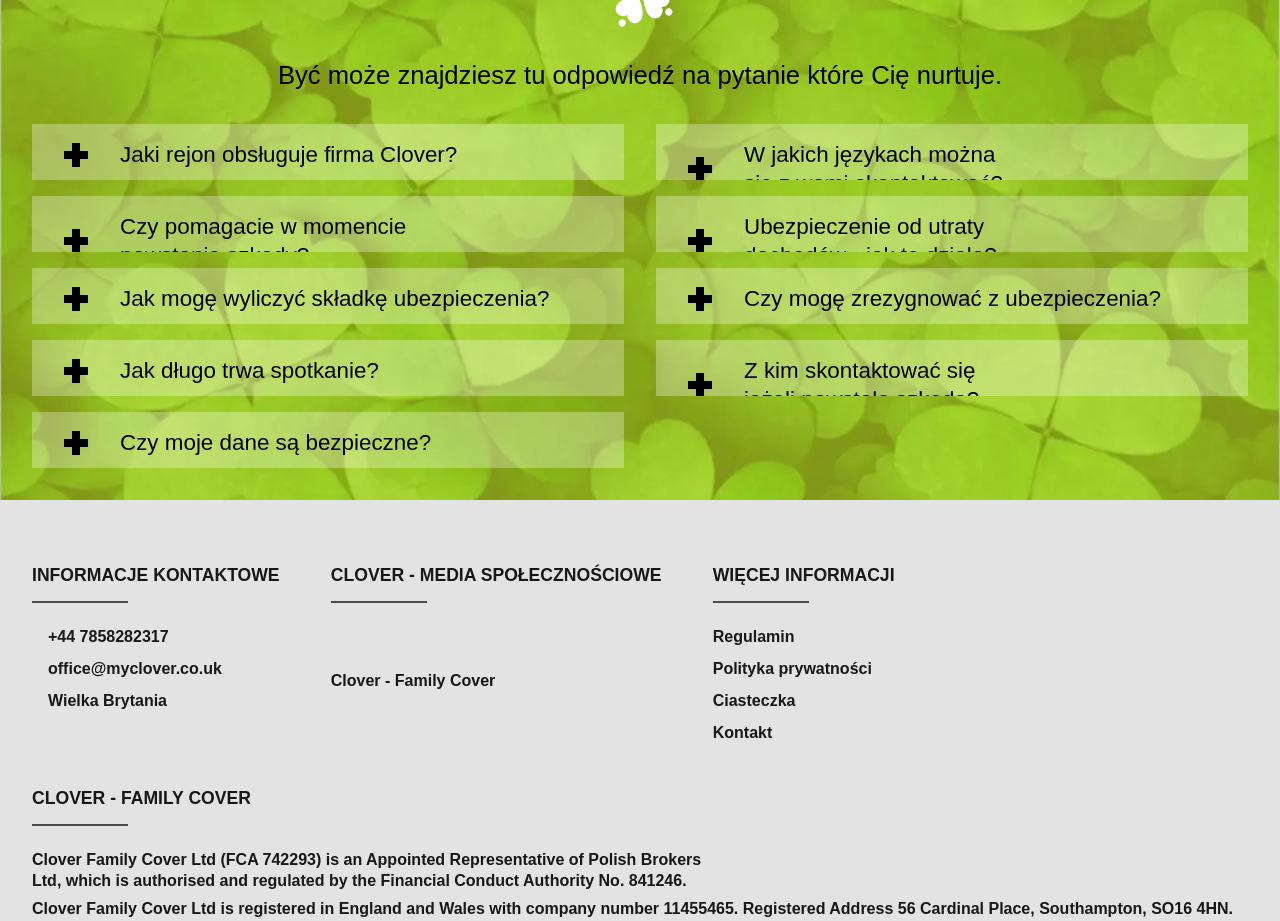
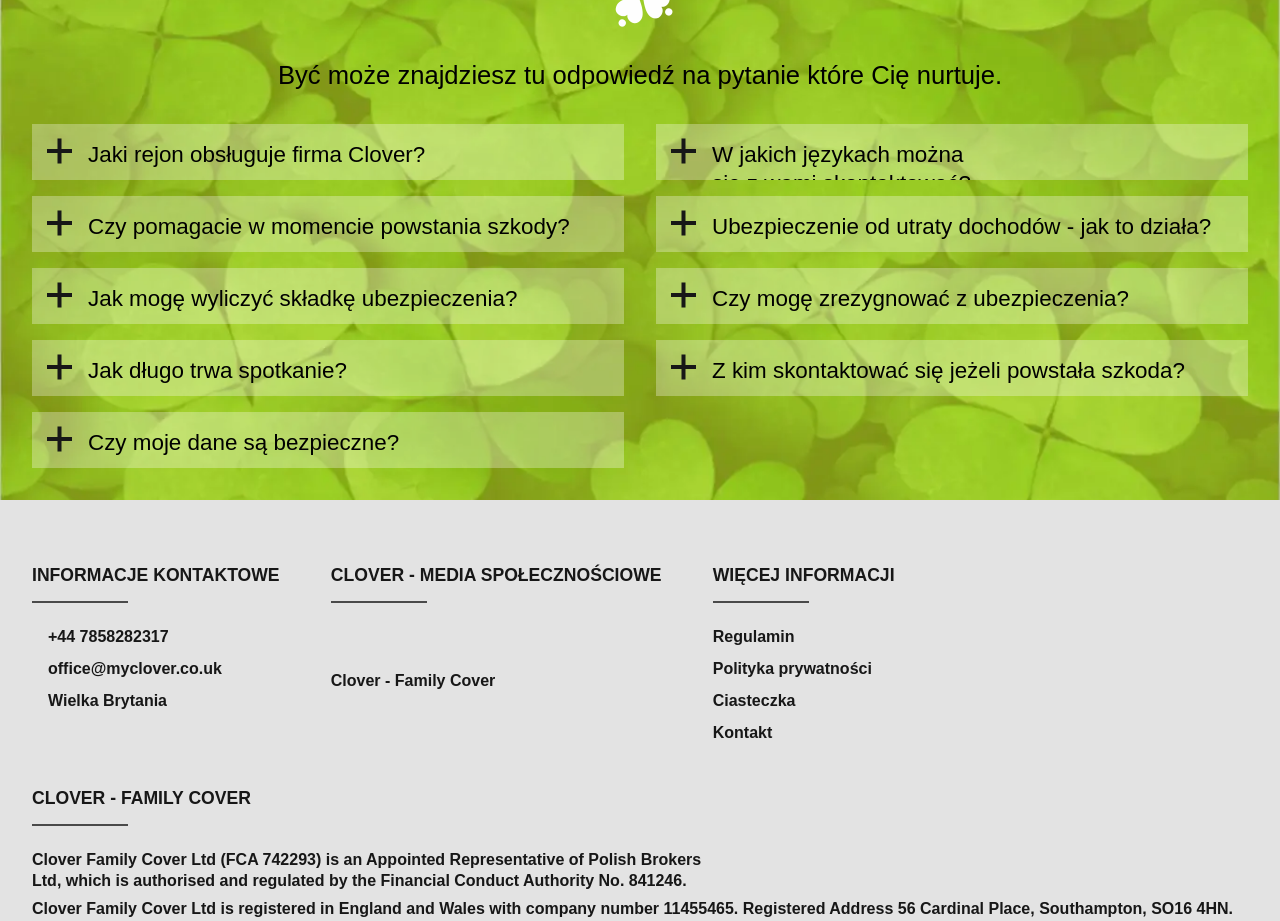
Before and after one commit to TZ-fn/MyClover, a React (Vite) app: page /about in a window 1280 px wide. Shown: the part 1500-2421 px from the top of the page. Built offline with nearby package versions, Linux system fonts and the light colour scheme; some icons are missing; a web font is replaced by a local one.

Commit message:
feat: remove icon's files, make the icons in CSS instead

```diff
--- a/src/components/FAQ/Question/Question.module.scss
+++ b/src/components/FAQ/Question/Question.module.scss
@@ -1,15 +1,49 @@
 .questionContainer,
 .questionContainerOpen {
+  position: relative;
   align-self: stretch;
   background-color: hsla(0, 0%, 100%, 0.3);
-  padding: 1rem 2rem;
+  padding: 1rem 2rem 1rem 3.5rem;
   max-width: calc(50% - 1rem);
   overflow: hidden;
   cursor: pointer;
   transition: all 0.2s ease-in-out;
 
+  &::before {
+    position: absolute;
+    top: 25px;
+    left: 15px;
+    content: "";
+    width: 25px;
+    height: 4px;
+    transition: all 0.3s ease-in-out;
+    background-color: var(--black);
+    transform: translate(0) rotate(90deg);
+  }
+
+  &::after {
+    position: absolute;
+    top: 25px;
+    left: 15px;
+    content: "";
+    width: 25px;
+    height: 4px;
+    transition: all 0.3s ease-in-out;
+    background-color: var(--black);
+    transform: translate(0);
+  }
+
   &:last-child {
     margin-right: auto;
+  }
+
+  &:hover {
+    background-color: hsla(0, 0%, 100%, 0.2);
+
+    &::before,
+    &::after {
+      background-color: var(--white);
+    }
   }
 }
 
@@ -19,6 +53,19 @@
 
 .questionContainerOpen {
   max-height: 15rem;
+
+  &::before {
+    transform: translate(0) rotate(-180deg);
+  }
+
+  &::after {
+    transform: translate(0);
+  }
+
+  &::before,
+  &::after {
+    background-color: var(--white);
+  }
 }
 
 .questionInnerContainer {
@@ -42,5 +89,4 @@
   font-family: "Cabin", sans-serif;
   font-weight: 600;
   font-size: clamp(0.9rem, 2vw, 1.1rem);
-  margin-left: 3.5rem;
 }
--- a/src/components/FAQ/Question/Question.tsx
+++ b/src/components/FAQ/Question/Question.tsx
@@ -11,7 +11,6 @@ export default function Question({ FAQitem }: { FAQitem: { question: string; ans
       className={isOpen ? styles.questionContainerOpen : styles.questionContainer}
     >
       <div className={styles.questionInnerContainer}>
-        <img className={styles.questionIcon} src={isOpen ? iconMinus : iconPlus} alt="" />
         <p className={styles.question}>{FAQitem.question}</p>
       </div>
       <p className={styles.answer}>{FAQitem.answer}</p>
```
Also changed, not shown: src/assets/Icons/iconMinus.svg (deleted), src/assets/Icons/iconPlus.svg (deleted).
